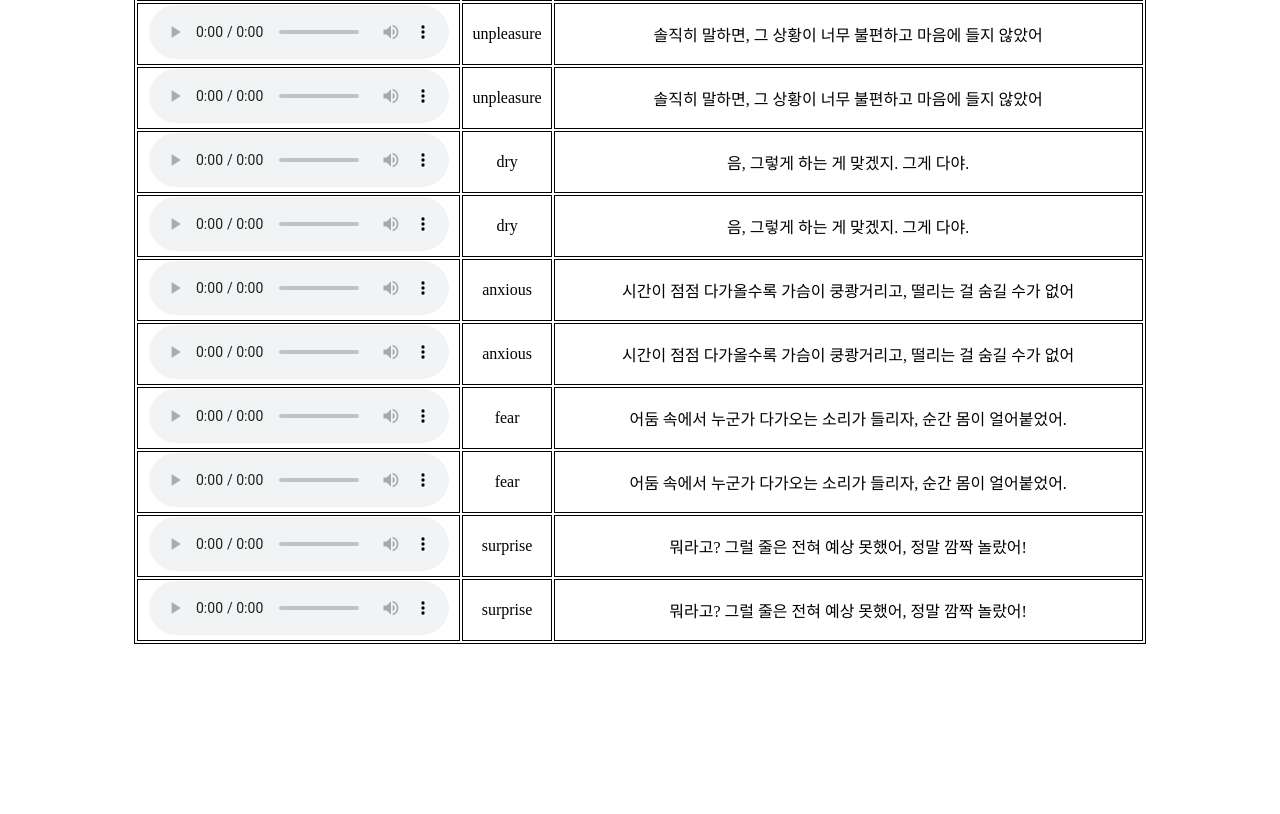
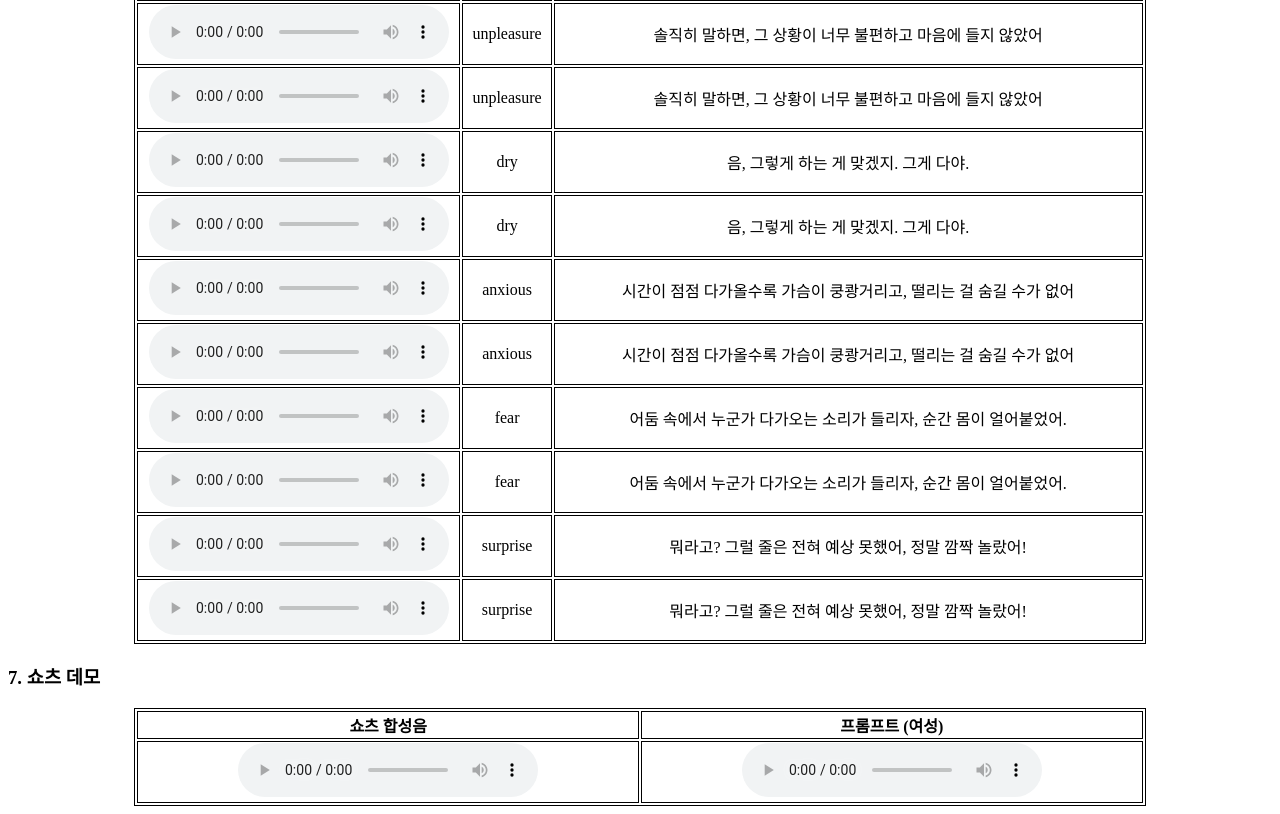
Before and after one commit to longtou-2024/longtou-2024.github.io, a plain HTML site: page demo_20250722.html in a window 1280 px wide. Shown: the part 2557-3371 px from the top of the page. Before the commit the page ends 3209 px from the top, so only its background shows below. Drawn offline with Linux system fonts and the light colour scheme.

Commit message:
add shorts tts demo

```diff
--- a/demo_20250722.html
+++ b/demo_20250722.html
@@ -731,4 +731,35 @@
       </tr>
     </table>
   </div>
+  <h3>7. 쇼츠 데모</h3>
+  <div style="text-align: center;">
+    <table style="width:80%">
+      <tr>
+        <th>
+          쇼츠 합성음
+        </th>
+        <th>
+          프롬프트 (여성)
+        </th>
+      </tr>
+      <tr>
+        <td>
+          <div class="audio-player">
+            <audio controls>
+              <source src="wavs_20250722/shorts_custom/lt_custom_shorts1.wav" type="audio/wav">
+              브라우저가 오디오 요소를 지원하지 않습니다.
+            </audio>
+          </div>
+        </td>
+        <td>
+          <div class="audio-player">
+            <audio controls>
+              <source src="wavs_20250722/shorts_custom/lt_custom_guide1.wav" type="audio/wav">
+              브라우저가 오디오 요소를 지원하지 않습니다.
+            </audio>
+          </div>
+        </td>
+      </tr>
+    </table>
+  </div>
 </body>
```
Also changed, not shown: 4 other files.
